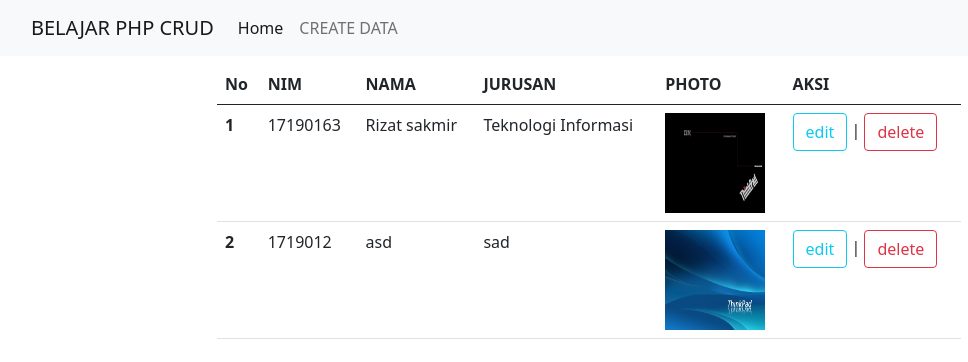
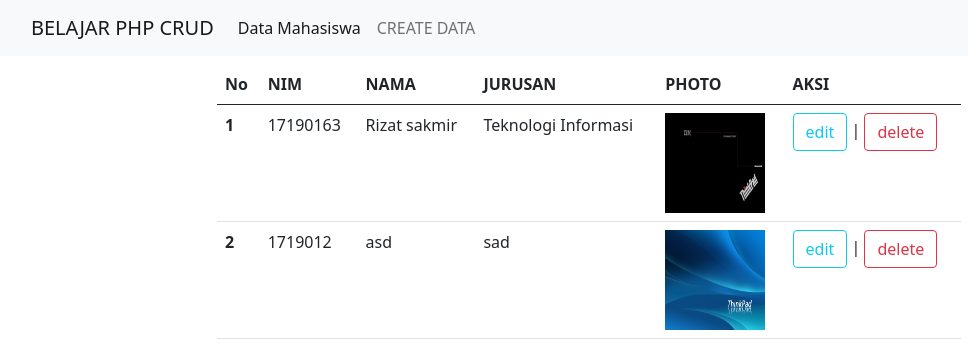
Before and after one commit to rizatsk/php-crud, a PHP site: page / in a window 1280 px wide. Shown: the top 362 px of the page, without its empty margins (51-1019 px from the left). Run offline with PHP 8.4, Linux system fonts and the light colour scheme; data comes from the database, SQL or seed files in the repository.

Commit message:
merubah isi dari file index.php

```diff
--- a/index.php
+++ b/index.php
@@ -29,7 +29,7 @@ $mahasiswa = read("SELECT * FROM tb_mahasiswa");
         <div class="collapse navbar-collapse" id="navbarSupportedContent">
           <ul class="navbar-nav me-auto mb-2 mb-lg-0">
             <li class="nav-item">
-              <a class="nav-link active" aria-current="page" href="">Home</a>
+              <a class="nav-link active" aria-current="page" href="">Data Mahasiswa</a>
             </li>
             <li class="nav-item">
               <a class="nav-link" href="create.php">CREATE DATA</a>
```
